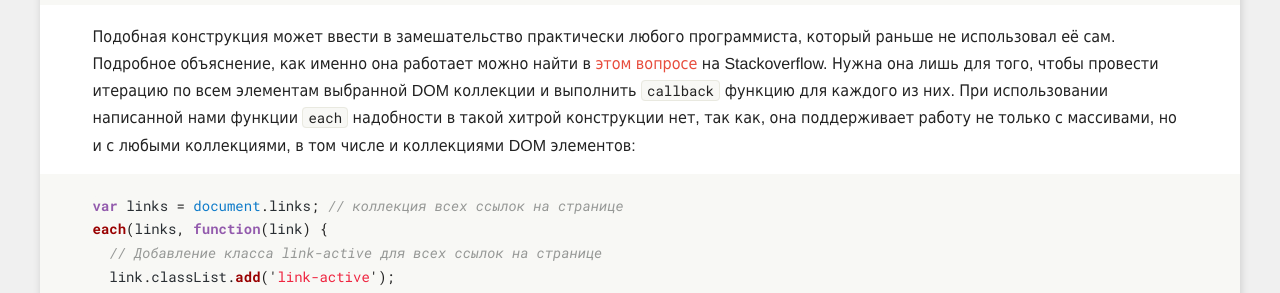
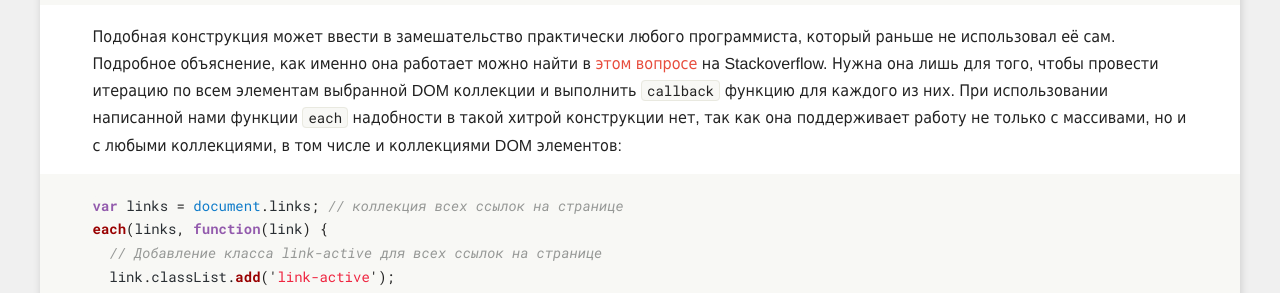
Before and after one commit to rtivital/jsraccoon, a Jekyll site: the page built from _posts/2016-02-01-fn-array-methods.md, in a window 1280 px wide and 900 px high, scrolled down 4354 px. Shown: the part 151-444 px from the top of the window. Built offline with Jekyll 4.4.1, drawn with Linux system fonts in a browser that asks for light colours; nearby versions of some CDN libraries; comment, search, counter and statistics services are not loaded; some of the changed text lies outside the part shown.

Commit message:
Grammar issues

```diff
--- a/_posts/2016-02-01-fn-array-methods.md
+++ b/_posts/2016-02-01-fn-array-methods.md
@@ -141,7 +141,7 @@
 });
 {% endhighlight %}
 
-Подобная конструкция может ввести в замешательство практически любого программиста, который раньше не использовал её сам. Подробное объяснение, как именно она работает можно найти в [этом вопросе](http://stackoverflow.com/questions/16053357/what-does-foreach-call-do-in-javascript) на Stackoverflow. Нужна она лишь для того, чтобы провести итерацию по всем элементам выбранной DOM коллекции и выполнить `callback` функцию для каждого из них. При использовании написанной нами функции `each` надобности в такой хитрой конструкции нет, так как, она поддерживает работу не только с массивами, но и с любыми коллекциями, в том числе и коллекциями DOM элементов:
+Подобная конструкция может ввести в замешательство практически любого программиста, который раньше не использовал её сам. Подробное объяснение, как именно она работает можно найти в [этом вопросе](http://stackoverflow.com/questions/16053357/what-does-foreach-call-do-in-javascript) на Stackoverflow. Нужна она лишь для того, чтобы провести итерацию по всем элементам выбранной DOM коллекции и выполнить `callback` функцию для каждого из них. При использовании написанной нами функции `each` надобности в такой хитрой конструкции нет, так как она поддерживает работу не только с массивами, но и с любыми коллекциями, в том числе и коллекциями DOM элементов:
 {% highlight javascript %}
 var links = document.links; // коллекция всех ссылок на странице
 each(links, function(link) {
@@ -266,7 +266,7 @@
 
 Менять исходный массив нельзя, поэтому нужно создать новый массив в самом начале выполнения функции `map`. Назовём его `results`. В созданный нами массив `results` при кажом выполнении будем добавлять результат выполнения функции `callback` с помощью метода `push`. После завершения последней итерации всё, что остаётся сделать — вернуть массив `results`.
 
-Написанная нами функция `map` работает точно так же, как и метод массивов `map`, но, как и `each` может принимать в качестве аргументов любый другие коллекции.
+Написанная нами функция `map` работает точно так же, как и метод массивов `map`, но, как и `each`, может принимать в качестве аргументов любый другие коллекции.
 {% highlight javascript %}
 var pows = map([10, 20, 30], Math.pow);
 var frameworks = map(['Knockout', 'Backbone', 'Angular'], function(framework) {
```
Also changed, not shown: other parts of _posts/2016-02-01-fn-array-methods.md (+7 -7 lines), _posts/2016-01-11-es6-destructuring.md (+1 -1 lines).
